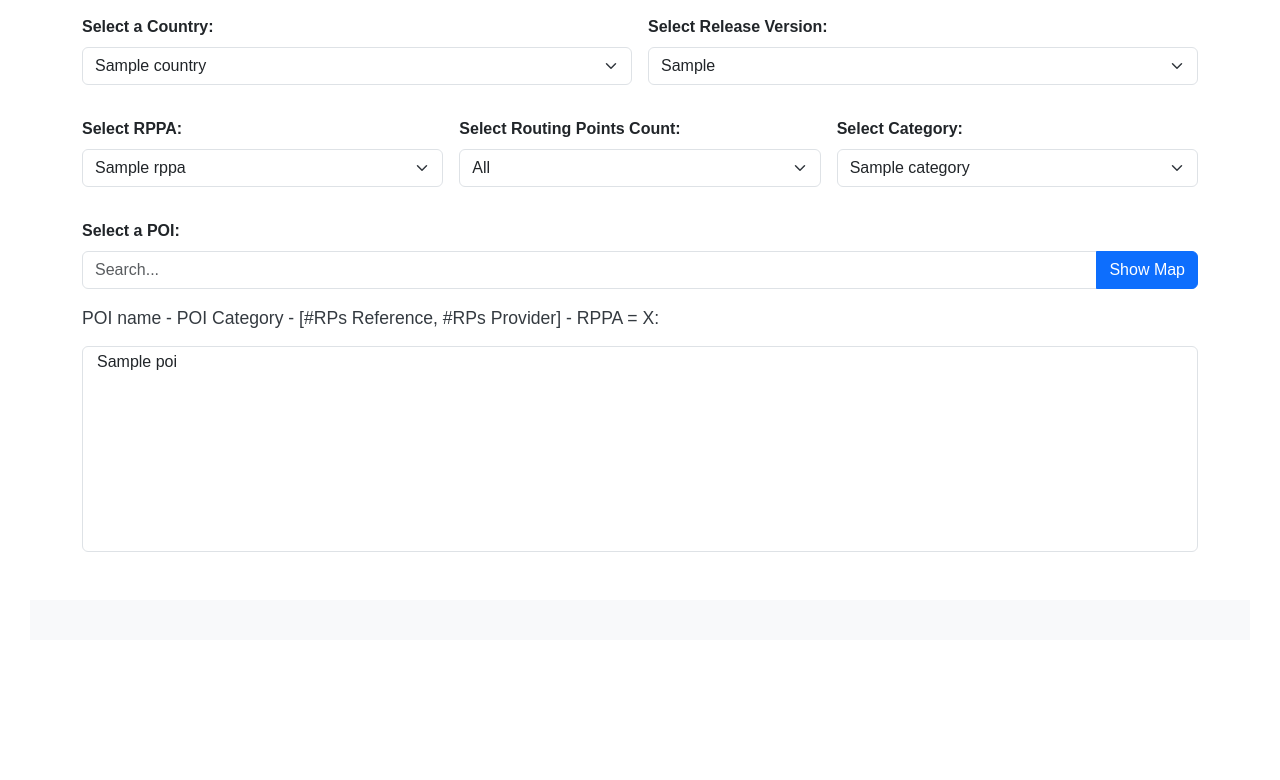
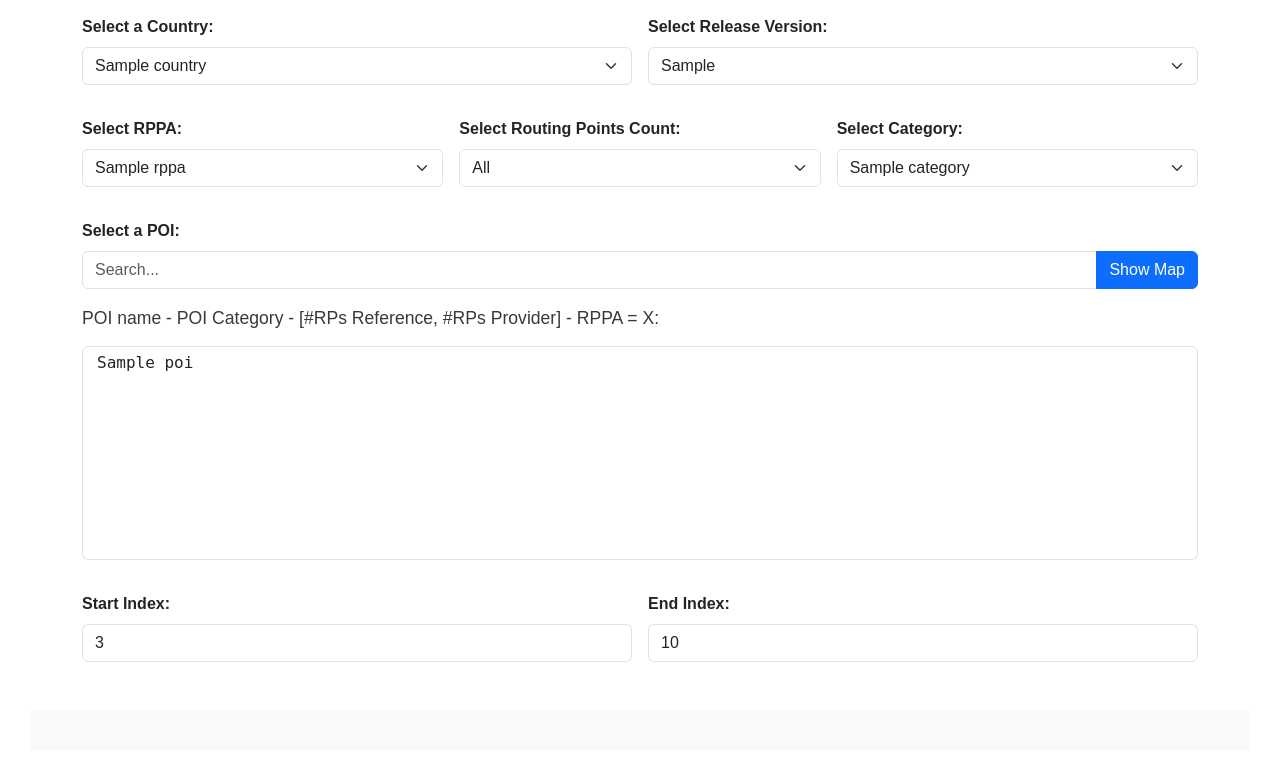
Before and after one commit to ivanpanadero-tomtom/rp-visualization-flask, a Flask app: template templates/index.html in a window 1280 px wide. Shown: the part 105-885 px from the top of the page. Before the commit the page ends 657 px from the top, so only its background shows below. Run offline with Flask 3, Linux system fonts and the light colour scheme; the template is opened without the code that fills it: most values are stand-ins (such as "Sample title", 1, 10 or a date in 2020); data that the repository does not hold is empty.

Commit message:
control loaded pois

```diff
--- a/app.py
+++ b/app.py
@@ -10,8 +10,7 @@ from utils import (
     filter_df
 )
 import logging
-
-
+import time
 
 app = Flask(__name__)
 
@@ -171,9 +170,13 @@ def index():
     print(routing_points_counts[0])
 
     df_pandas = filter_df(df_pandas, selected_version, categories[0], selected_rppa, selected_routing_points_count)
-
+    len_df_pandas = len(df_pandas)
+    size = [3, 10]
+    #df_pandas = df_pandas.iloc[i_min:i_max]
     # Prepare POI options
     include_release_version = selected_version == 'All'
+    df_pandas = df_pandas.iloc[size[0]:size[1]]
+
     pois = prepare_poi_options(df_pandas, include_release_version=include_release_version)
     logging.info(f"Prepared POI options: {pois[:5]}...")  # Log first 5 for brevity
 
@@ -189,7 +192,8 @@ def index():
         rrpa_list=rrpa_list,
         selected_rppa=selected_rppa,
         routing_points_counts=routing_points_counts,
-        selected_routing_points_count=selected_routing_points_count # Default to 'All'
+        selected_routing_points_count=selected_routing_points_count,
+        len_df_pandas=len_df_pandas  # <- pass the length to the template
     )
 
 @app.route('/update_pois', methods=['GET'])
@@ -199,6 +203,10 @@ def update_pois():
     category = request.args.get('category')
     selected_rppa = request.args.get('selected_rppa')  # Get selected RPPA value
     selected_routing_points_count = request.args.get('routing_points_count')  # Get selected Routing Points Count
+    start_index_str = request.args.get('start_index', '0')
+    end_index_str = request.args.get('end_index', '10')
+    start_index = int(start_index_str)
+    end_index = int(end_index_str)
 
     logging.info(f"Received /update_pois request with country={country}, release_version={release_version}, category={category}, selected_rppa={selected_rppa}, routing_points_count={selected_routing_points_count}")
 
@@ -229,7 +237,17 @@ def update_pois():
 
     df_pandas = filter_df(df_pandas, release_version, category, selected_rppa, selected_routing_points_count)
 
+    end_index = min(end_index, len(df_pandas))
+    if start_index < 0:
+        start_index = 0
+    if start_index > end_index:
+        start_index = 0
+
+    size = [start_index - 1, end_index]
+
     # Prepare POI options
+    df_pandas = df_pandas.iloc[size[0]:size[1]]
+
     pois = prepare_poi_options(df_pandas, include_release_version=(release_version == 'All'))
     logging.info(f"Prepared POI options: {pois[:5]}...")  # Log first 5 for brevity
 
@@ -243,12 +261,17 @@ def update_pois():
 
 @app.route('/get_map', methods=['POST'])
 def get_map():
+    start_time = time.time()
+
     data = request.form
     selected_country = data.get('country')
     selected_rppa = data.get('rppa')
     selected_version = data.get('release_version', 'All')
     selected_category = data.get('category', 'All')
     selected_poi = data.get('poi')
+    selected_routing_points_count = request.args.get('routing_points_count')  # Get selected Routing Points Count
+    start_index = int(data.get('start_index', '0'))
+    end_index = int(data.get('end_index', '10'))
 
     logging.info(f"Received /get_map request with country={selected_country}, rppa={selected_rppa}, release_version={selected_version}, category={selected_category}, poi={selected_poi}")
 
@@ -265,44 +288,23 @@ def get_map():
             logging.error(e)
             return jsonify({'error': str(e)}), 400
 
-    # Apply filters based on RPPA
-    if selected_rppa and selected_rppa != 'All':
-        if '-' in selected_rppa:
-            rppa_range = selected_rppa.split('-')
-            try:
-                min_rppa = float(rppa_range[0])
-                max_rppa = float(rppa_range[1]) if len(rppa_range) > 1 else 1.0
-                logging.info(f"Filtering RPPA in range: {min_rppa} - {max_rppa}")
-            except ValueError:
-                logging.error("Invalid RPPA range format.")
-                return jsonify({'error': 'Invalid RPPA range format.'}), 400
-        else:
-            try:
-                min_rppa = max_rppa = float(selected_rppa)
-                logging.info(f"Filtering RPPA for value: {min_rppa}")
-            except ValueError:
-                logging.error("Invalid RPPA value.")
-                return jsonify({'error': 'Invalid RPPA value.'}), 400
 
-        # Filter the DataFrame based on the 'rppa' column
-        df_pandas = df_pandas[(df_pandas['rppa'] >= min_rppa) & (df_pandas['rppa'] <= max_rppa)]
-        logging.info(f"Number of POIs after RPPA filtering: {len(df_pandas)}")
+    df_pandas = filter_df(df_pandas, selected_version, selected_category, selected_rppa, selected_routing_points_count)
+    after_load_filter = time.time()
+    # Prepare POI options
+    include_release_version = selected_version == 'All'
 
-    # Apply release version filter
-    if selected_version and selected_version != 'All':
-        df_pandas = df_pandas[df_pandas['release_version'] == selected_version]
-        include_release_version = False
-        logging.info(f"Filtered data by release_version: {selected_version}")
-    else:
-        include_release_version = True
+    end_index = min(end_index, len(df_pandas))
+    if start_index < 0:
+        start_index = 0
+    if start_index > end_index:
+        start_index = 0
 
-    # Apply category filter
-    if selected_category and selected_category != 'All':
-        df_pandas = df_pandas[df_pandas['category_name'] == selected_category]
-        logging.info(f"Filtered data by category: {selected_category}")
+    size = [start_index - 1, end_index]
+    df_pandas = df_pandas.iloc[size[0]:size[1]]
+    names_with_info = prepare_poi_options(df_pandas, include_release_version = include_release_version)
 
-    # Prepare POI options
-    names_with_info = prepare_poi_options(df_pandas, include_release_version=include_release_version)
+
     name_to_index = {info: idx for idx, info in enumerate(names_with_info)}
     logging.info(f"Name to index mapping created for POIs.")
 
@@ -336,6 +338,7 @@ def get_map():
 
     poi_name = row['name']
     poi_category = row['category_name']
+    after_prepare_poi = time.time()
 
     # Create the map
     try:
@@ -357,6 +360,14 @@ def get_map():
 
     rppa_color = f"rgb({int(255 * (1 - rppa))}, {int(rppa * 200)}, 0)"
     logging.info(f"Map generated for POI: {poi_name}")
+    after_map = time.time()
+
+    total_time = time.time() - start_time
+
+    logging.info(f"Time after loading/filtering: {after_load_filter - start_time:.4f} seconds")
+    logging.info(f"Time after prepare_poi_options: {after_prepare_poi - after_load_filter:.4f} seconds")
+    logging.info(f"Time after map creation: {after_map - after_prepare_poi:.4f} seconds")
+    logging.info(f"Total time for /get_map: {total_time:.4f} seconds")
 
     return jsonify({
         'map_html': map_html,
--- a/templates/index.html
+++ b/templates/index.html
@@ -55,6 +55,12 @@
             font-size: 1.1rem;
             margin-bottom: 15px;
             color: #343a40;
+        }
+
+        .monospace-select,
+        .monospace-select option {
+            font-family: monospace;
+            white-space: pre; /* preserve the spacing */
         }
     </style>
 </head>
@@ -122,20 +128,52 @@
                     <div class="info-text">
                         POI name - POI Category - [#RPs Reference, #RPs Provider] - RPPA = X:
                     </div>
-                    <select name="poi" id="poi" size="10" class="form-select">
+                    <select name="poi" id="poi" size="10" class="form-select monospace-select">
                         {% for p in pois %}
                         <option value="{{ p }}" {% if p == selected_poi %}selected{% endif %}>{{ p }}</option>
                         {% endfor %}
                     </select>
                 </div>
             </div>
+
+             <!-- Fourth Row: Start/End Index -->
+             <div class="row g-3 mt-3">
+                <div class="col-md-6">
+                    <label for="start_index" class="form-label">Start Index:</label>
+                    <input
+                        type="number"
+                        id="start_index"
+                        name="start_index"
+                        class="form-control"
+                        value="3"
+                        min="1"
+                        max="{{ len_df_pandas }}"
+                    >
+                </div>
+                <div class="col-md-6">
+                    <label for="end_index" class="form-label">End Index:</label>
+                    <input
+                        type="number"
+                        id="end_index"
+                        name="end_index"
+                        class="form-control"
+                        value="10"
+                        min="1"
+                        max="{{ len_df_pandas }}"
+                    >
+                </div>
+            </div>
         </form>
     </div>
+
+
 
     <div class="container-fluid p-0">
         <div id="mapContainer" class="map-container">
         </div>
     </div>
+
+
 
     <script src="https://cdn.jsdelivr.net/npm/bootstrap@5.3.0/dist/js/bootstrap.bundle.min.js"></script>
     <script>
@@ -147,8 +185,16 @@
             const category = document.getElementById('category').value;
             const rppa = document.getElementById('rppa').value;
             const routingPointsCount = document.getElementById('routing_points_count').value; // New filter
+            const startIndex = document.getElementById('start_index').value;
+            const endIndex = document.getElementById('end_index').value;
 
-            const url = `/update_pois?country=${encodeURIComponent(country)}&release_version=${encodeURIComponent(releaseVersion)}&category=${encodeURIComponent(category)}&selected_rppa=${encodeURIComponent(rppa)}&routing_points_count=${encodeURIComponent(routingPointsCount)}`;
+            const url = `/update_pois?country=${encodeURIComponent(country)}`
+                + `&release_version=${encodeURIComponent(releaseVersion)}`
+                + `&category=${encodeURIComponent(category)}`
+                + `&selected_rppa=${encodeURIComponent(rppa)}`
+                + `&routing_points_count=${encodeURIComponent(routingPointsCount)}`
+                + `&start_index=${encodeURIComponent(startIndex)}`
+                + `&end_index=${encodeURIComponent(endIndex)}`;
 
             fetch(url)
                 .then(response => response.json())
@@ -227,10 +273,17 @@
         document.getElementById('myForm').addEventListener('submit', function (event) {
             event.preventDefault();
             const formData = new FormData(this);
+
+            // You also need to read the DOM values for start/end indices here:
+            const startIndex = document.getElementById('start_index').value;
+            const endIndex = document.getElementById('end_index').value;
+
+            // Then append them to the form data
+            formData.append('start_index', startIndex);
+            formData.append('end_index', endIndex);
+
             const rppa = document.getElementById('rppa').value;
-            const routingPointsCount = document.getElementById('routing_points_count').value; // New filter
-
-            // Add the current selected_rppa and routing_points_count values to the form data
+            const routingPointsCount = document.getElementById('routing_points_count').value;
             formData.append('selected_rppa', rppa);
             formData.append('routing_points_count', routingPointsCount);
 
@@ -263,6 +316,8 @@
             .catch(error => console.error('Error:', error));
         });
 
+
+
         document.getElementById('poi').addEventListener('dblclick', function() {
             document.getElementById('myForm').dispatchEvent(new Event('submit'));
         });
```
Also changed, not shown: utils.py (+97 -17 lines), 1 other file. Lines whose indentation alone changed are shown as unchanged.
